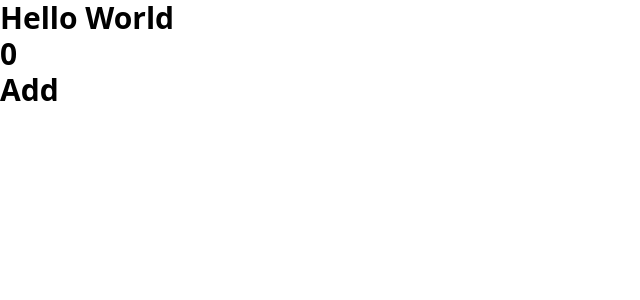
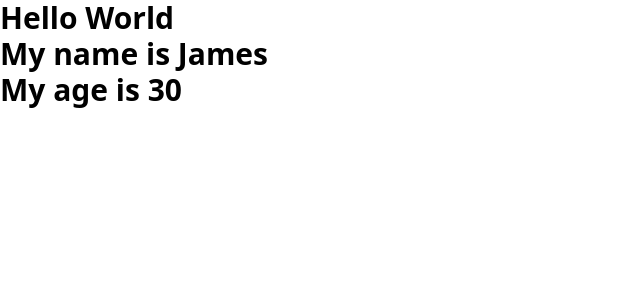
Before and after one commit to JioBautista/product-feedback-app, a React (Vite) app in the folder frontend/app/: page / in a window 1280 px wide. Shown: the top 300 px of the page, without its empty margins (0-640 px from the left). Built offline with nearby package versions, Linux system fonts and the light colour scheme.

Commit message:
Update App.tsx

```diff
--- a/frontend/app/src/App.tsx
+++ b/frontend/app/src/App.tsx
@@ -1,12 +1,21 @@
 import React from "react";
 
 function App() {
-  const [count, setCount] = React.useState(0);
+  interface User {
+    name: string;
+    age: number;
+  }
+
+  const user: User = {
+    name: "James",
+    age: 30,
+  };
+
   return (
     <div className="text-3xl font-bold">
       <h1>Hello World</h1>
-      <h1>{count}</h1>
-      <button onClick={() => setCount(1)}>Add</button>
+      <h1>My name is {user.name}</h1>
+      <h1>My age is {user.age}</h1>
     </div>
   );
 }
```
